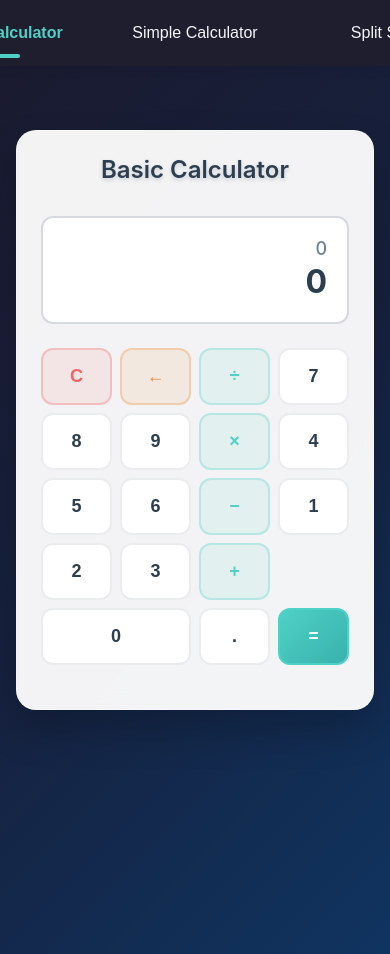
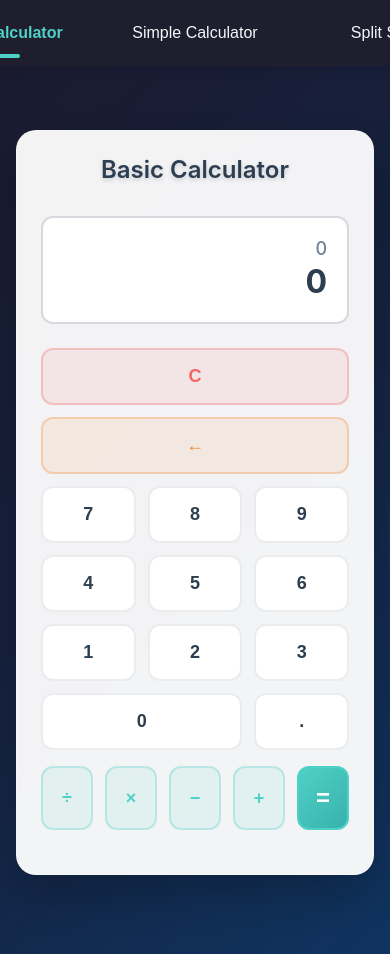
Before and after one commit to Muhammad-Umair-80/split-bill-calculator, a plain HTML site: page index.html in a window 390 px wide. Drawn offline with Linux system fonts and the light colour scheme.

Commit message:
Redesign calculator button layout
Refactored calculator UI to separate numbers and operators into distinct left and right sections for improved usability. Updated CSS for new flex/grid layout, enhanced button sizing, and improved mobile responsiveness.

```diff
--- a/index.css
+++ b/index.css
@@ -643,6 +643,34 @@ body {
     overflow-wrap: break-word;
 }
 
+/* New Calculator Layout - Numbers on Left, Operators on Right */
+.calc-buttons-container {
+    display: flex;
+    gap: 16px;
+    margin-bottom: 20px;
+}
+
+.calc-numbers-section {
+    flex: 2;
+    display: flex;
+    flex-direction: column;
+    gap: 12px;
+}
+
+.calc-numbers-grid {
+    display: grid;
+    grid-template-columns: repeat(3, 1fr);
+    gap: 12px;
+}
+
+.calc-operators-section {
+    flex: 1;
+    display: flex;
+    flex-direction: column;
+    gap: 12px;
+}
+
+/* Legacy support for old calc-buttons class (if needed) */
 .calc-buttons {
     display: grid;
     grid-template-columns: repeat(4, 1fr);
@@ -733,6 +761,18 @@ body {
 
 .calc-btn-zero {
     grid-column: span 2;
+}
+
+/* Ensure operators section buttons are consistent height */
+.calc-operators-section .calc-btn {
+    flex: 1;
+    min-height: 60px;
+}
+
+/* Make equals button more prominent */
+.calc-operators-section .calc-btn-equals {
+    flex: 1.2;
+    font-size: 24px;
 }
 
 .calc-error {
@@ -757,6 +797,24 @@ body {
         padding: 24px;
     }
 
+    .calc-buttons-container {
+        flex-direction: column;
+        gap: 16px;
+    }
+
+    .calc-numbers-section,
+    .calc-operators-section {
+        flex: 1;
+    }
+
+    .calc-operators-section {
+        flex-direction: row;
+    }
+
+    .calc-operators-section .calc-btn {
+        flex: 1;
+    }
+
     .calc-buttons {
         gap: 8px;
     }
@@ -811,9 +869,9 @@ body {
     }
 }
 
-    max-width: 1000px;
-
-    margin: 0 auto;
+.max-width: 1000px;
+
+margin: 0 auto;
 
 }
 
--- a/index.html
+++ b/index.html
@@ -97,34 +97,40 @@
                 </div>
 
                 <!-- Calculator Buttons -->
-                <div class="calc-buttons">
-                    <!-- First Row -->
+                <div class="calc-buttons-container">
+                    <!-- Left Side - Numbers and Controls -->
+                    <div class="calc-numbers-section">
+                        <!-- Control Buttons -->
                         <button class="calc-btn calc-btn-clear" onclick="basicCalculator.clear()">C</button>
                         <button class="calc-btn calc-btn-backspace" onclick="basicCalculator.backspace()">←</button>
-                    <button class="calc-btn calc-btn-operator" onclick="basicCalculator.setOperator('÷')">÷</button>
 
-                    <!-- Second Row -->
+                        <!-- Number Grid -->
+                        <div class="calc-numbers-grid">
                             <button class="calc-btn calc-btn-number" onclick="basicCalculator.appendNumber('7')">7</button>
                             <button class="calc-btn calc-btn-number" onclick="basicCalculator.appendNumber('8')">8</button>
                             <button class="calc-btn calc-btn-number" onclick="basicCalculator.appendNumber('9')">9</button>
-                    <button class="calc-btn calc-btn-operator" onclick="basicCalculator.setOperator('×')">×</button>
 
-                    <!-- Third Row -->
                             <button class="calc-btn calc-btn-number" onclick="basicCalculator.appendNumber('4')">4</button>
                             <button class="calc-btn calc-btn-number" onclick="basicCalculator.appendNumber('5')">5</button>
                             <button class="calc-btn calc-btn-number" onclick="basicCalculator.appendNumber('6')">6</button>
-                    <button class="calc-btn calc-btn-operator" onclick="basicCalculator.setOperator('−')">−</button>
 
-                    <!-- Fourth Row -->
                             <button class="calc-btn calc-btn-number" onclick="basicCalculator.appendNumber('1')">1</button>
                             <button class="calc-btn calc-btn-number" onclick="basicCalculator.appendNumber('2')">2</button>
                             <button class="calc-btn calc-btn-number" onclick="basicCalculator.appendNumber('3')">3</button>
-                    <button class="calc-btn calc-btn-operator" onclick="basicCalculator.setOperator('+')">+</button>
 
-                    <!-- Fifth Row -->
                             <button class="calc-btn calc-btn-number calc-btn-zero" onclick="basicCalculator.appendNumber('0')">0</button>
                             <button class="calc-btn calc-btn-number" onclick="basicCalculator.appendDecimal()">.</button>
+                        </div>
+                    </div>
+
+                    <!-- Right Side - Operators -->
+                    <div class="calc-operators-section">
+                        <button class="calc-btn calc-btn-operator" onclick="basicCalculator.setOperator('÷')">÷</button>
+                        <button class="calc-btn calc-btn-operator" onclick="basicCalculator.setOperator('×')">×</button>
+                        <button class="calc-btn calc-btn-operator" onclick="basicCalculator.setOperator('−')">−</button>
+                        <button class="calc-btn calc-btn-operator" onclick="basicCalculator.setOperator('+')">+</button>
                         <button class="calc-btn calc-btn-equals" onclick="basicCalculator.calculate()">=</button>
+                    </div>
                 </div>
 
                 <!-- Error Display -->
```
Lines whose indentation alone changed are shown as unchanged.
